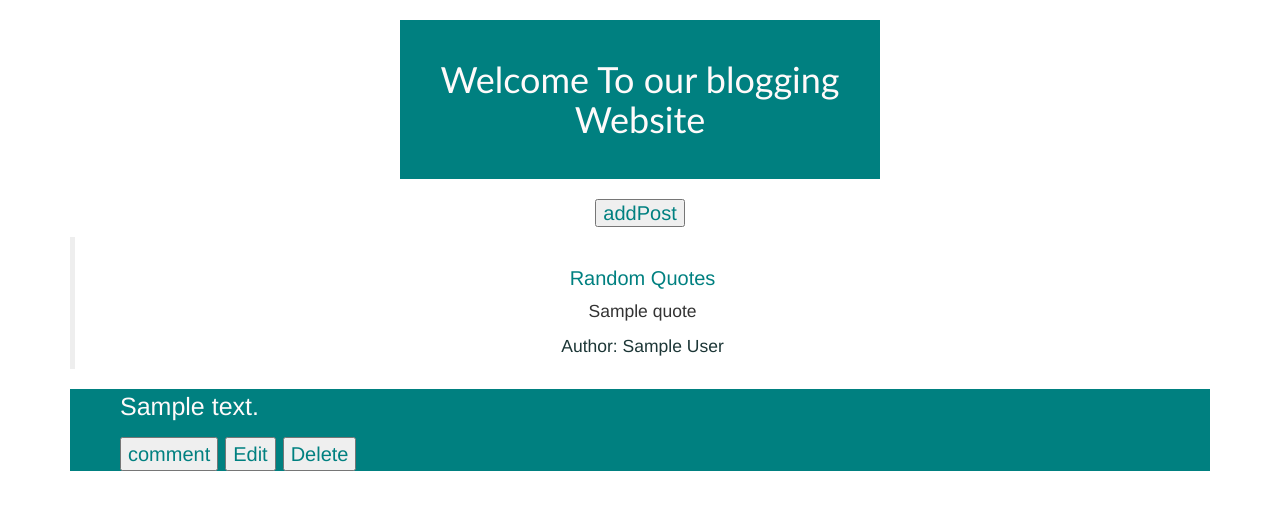
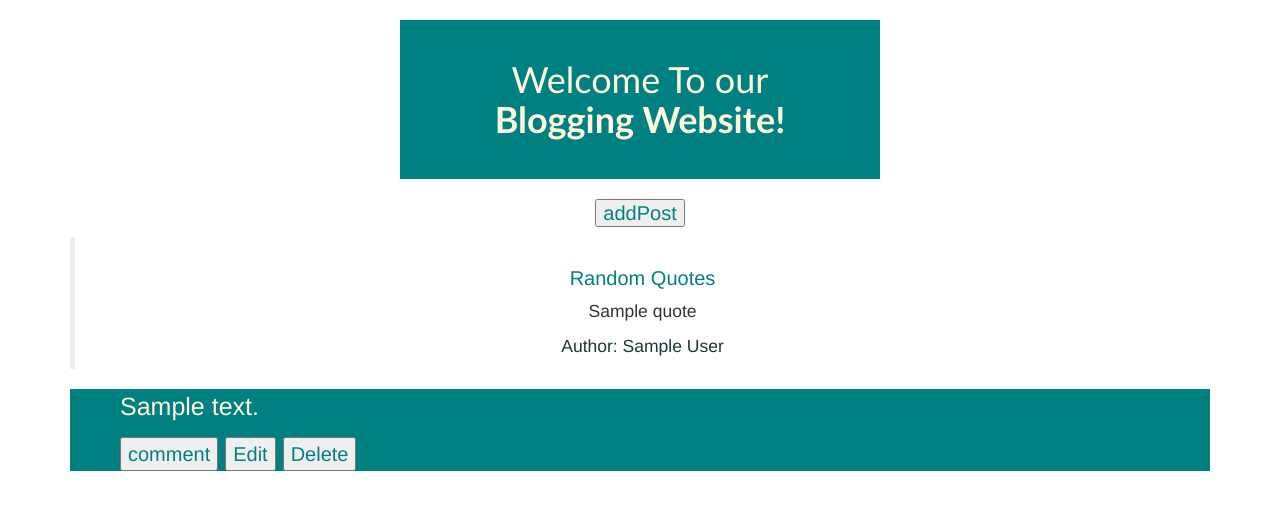
Before and after one commit to AshleyAlpha/post, a Flask app: template app/templates/index.html in a window 1280 px wide. Shown: the part 52-562 px from the top of the page. Run offline with Flask 2, Linux system fonts and the light colour scheme; tables that the repository leaves empty hold one stand-in row (values such as "Sample post"); the template is opened without the code that fills it: values that come from a table or form of the project are taken from there, most other values are stand-ins (such as "Sample title", 1, 10 or a date in 2020); some libraries are stand-ins or nearby versions.

Commit message:
welcoming title modified

```diff
--- a/app/static/css/index.css
+++ b/app/static/css/index.css
@@ -1,5 +1,5 @@
 h1{
-  color:snow;
+  color:cornsilk;
   text-align: center;
   font-family: calibri;
   background-color: teal;
@@ -20,7 +20,7 @@ h2{
 }
 .nini{
   background-color: teal;
-  color: snow;
+  color: cornsilk;
   font-size: 25px;
   padding-left: 50px;
 
--- a/app/templates/index.html
+++ b/app/templates/index.html
@@ -10,7 +10,7 @@
 
     {% block content %}
 
-    <h1>Welcome To our blogging Website</h1>
+    <h1>Welcome To our <strong>Blogging Website!</strong></h1>
     <h2>
         <a href={{ url_for('main.create_posts') }}>
             <button id="mamie">addPost</button></a>
```
